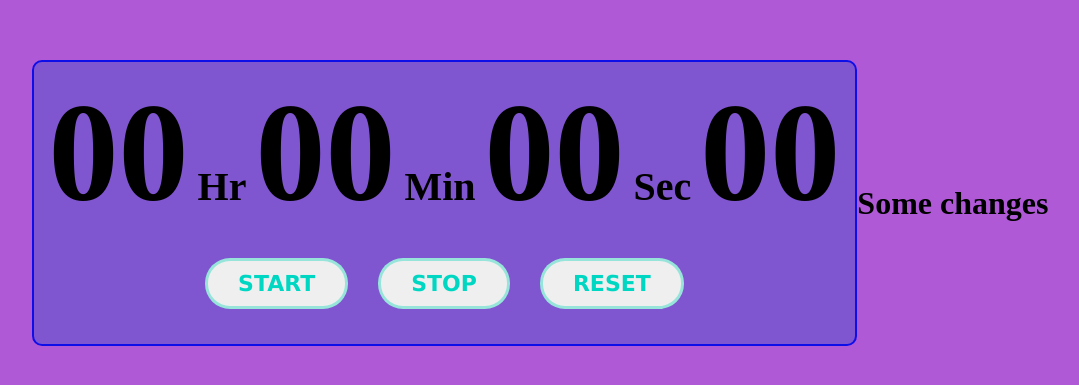
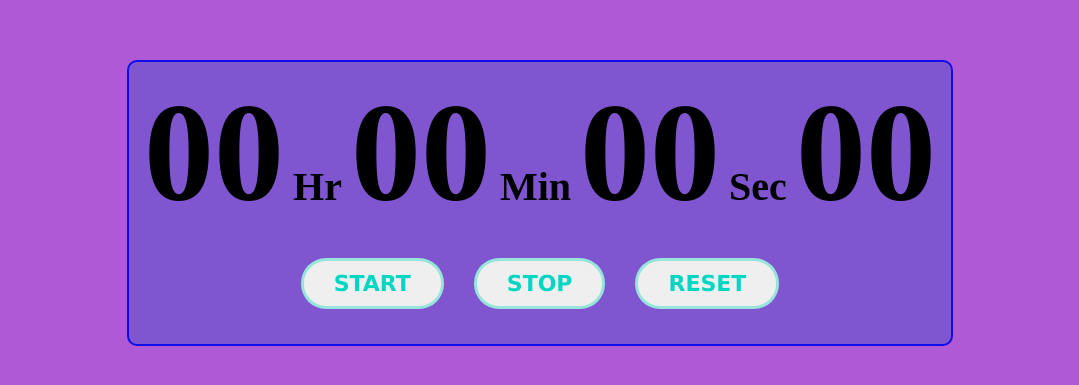
Before and after one commit to PankajMukhiya/stop-watch, a plain HTML site: page index.html in a window 1280 px wide. Shown: the part 197-582 px from the top of the page, without its empty margins (100-1179 px from the left). Drawn offline with Linux system fonts and the light colour scheme.

Commit message:
removed unnecessary code in html file

```diff
--- a/index.html
+++ b/index.html
@@ -30,7 +30,6 @@
             <!-- </button> -->
         </div>
     </div>
-    <h1>Some changes</h1>
     <script src="index.js"></script>
 
 
```
